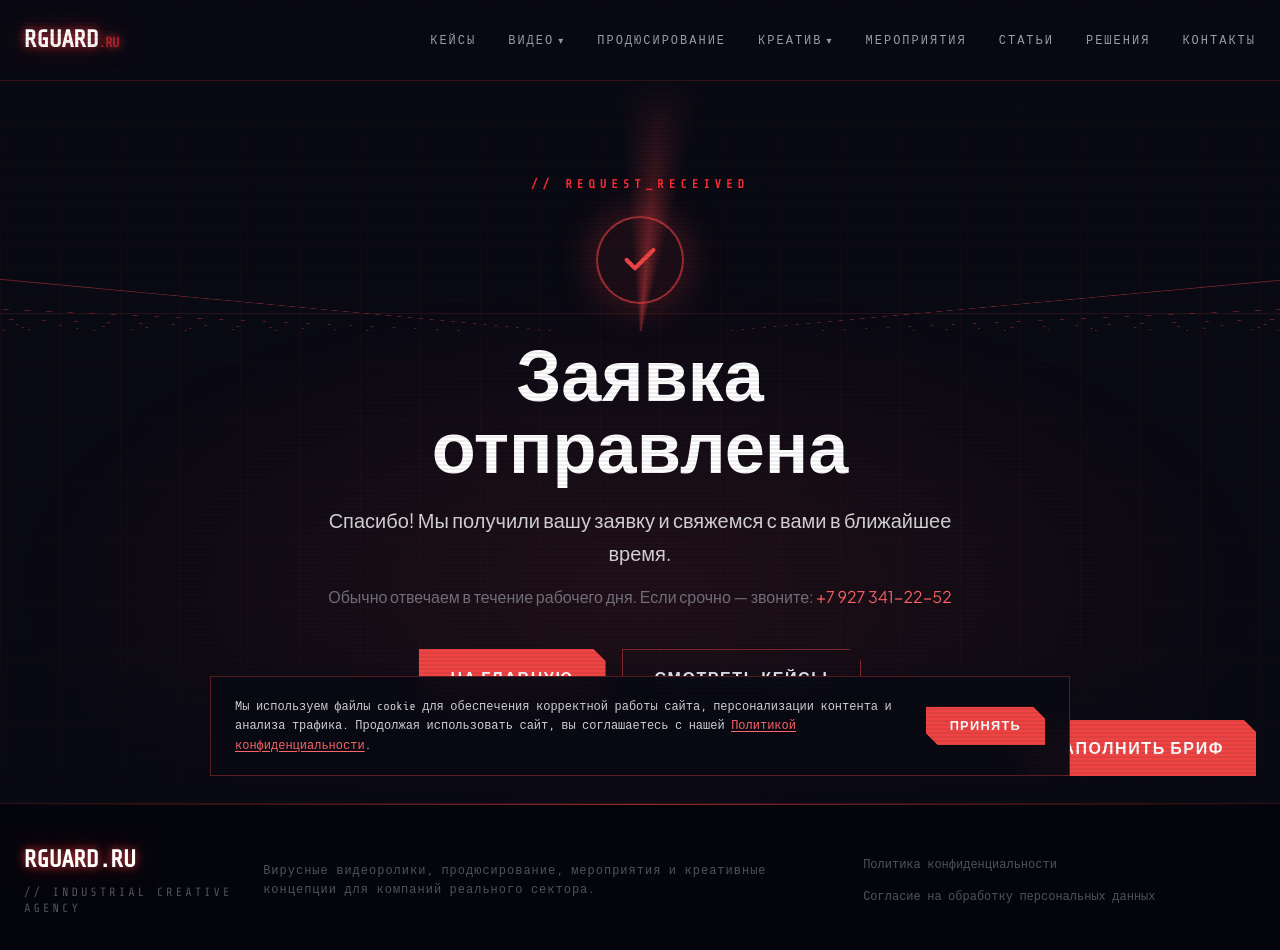
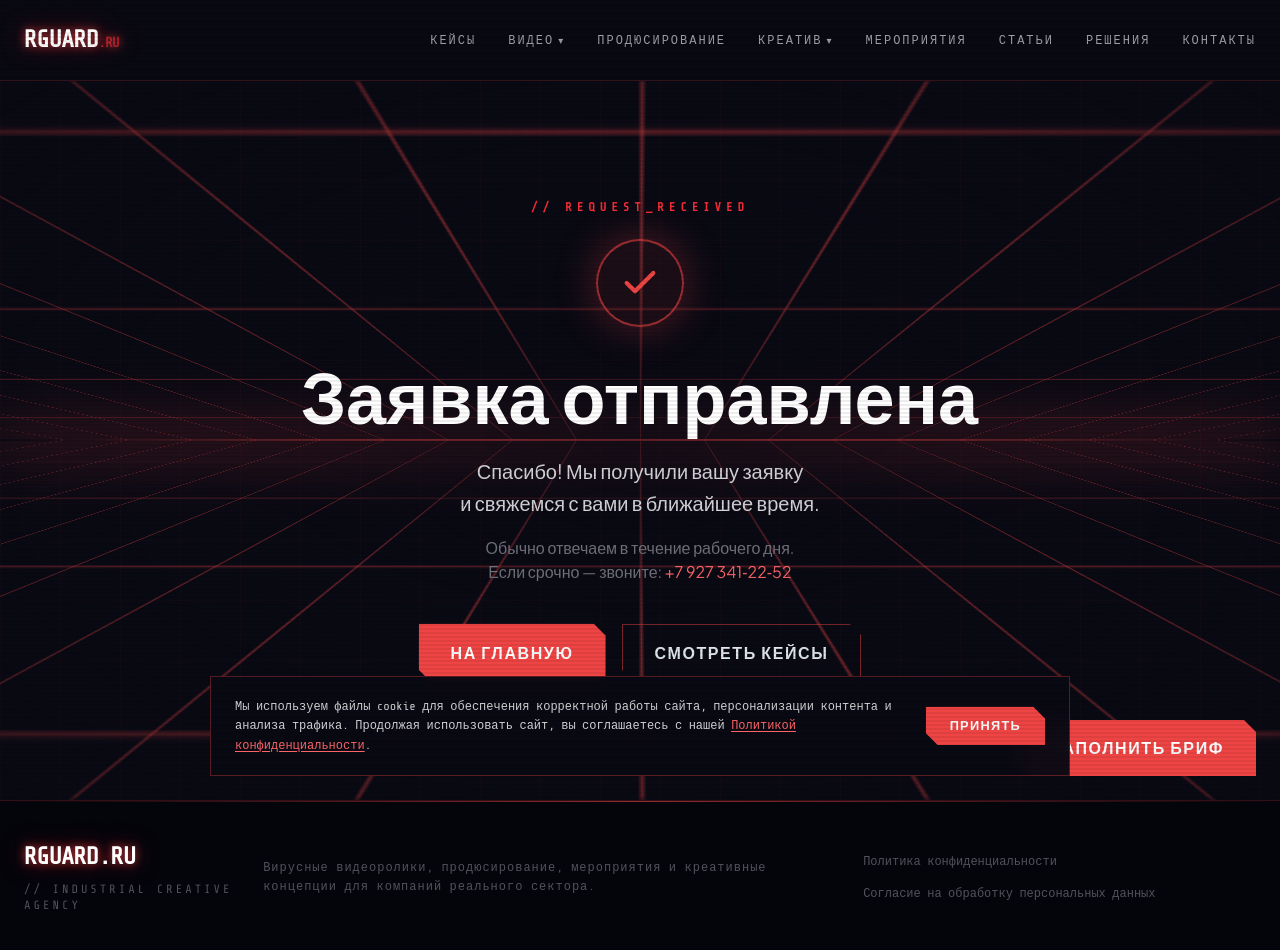
Before and after one commit to pihta3000-spec/rguard-site-nextjs, a Next.js app: page /thank-you in a window 1280 px wide. Shown: the top 950 px of the page. Built offline with nearby package versions, Linux system fonts and the light colour scheme.

Commit message:
thank-you: Retro Grid на всю высоту (коридор пол+потолок) + фикс переноса текста
Co-Authored-By: Claude Opus 4.8 <noreply@anthropic.com>

```diff
--- a/components/backgrounds/RetroGrid.js
+++ b/components/backgrounds/RetroGrid.js
@@ -1,36 +1,41 @@
-// Synthwave-сетка, уходящая в перспективу и движущаяся на зрителя
-// (аналог MagicUI «RetroGrid»), чистый CSS, без зависимостей. Тема — красный.
+// Synthwave-«коридор»: две перспективные плоскости (пол + потолок) сходятся на
+// горизонте в центре и движутся на зрителя — заполняет всю высоту. Чистый CSS.
 export default function RetroGrid() {
   return (
     <div className="retro" aria-hidden="true">
-      <div className="retro__plane">
-        <div className="retro__lines" />
-      </div>
-      <div className="retro__fade" />
+      <div className="retro__floor"><div className="lines floor" /></div>
+      <div className="retro__ceil"><div className="lines ceil" /></div>
+      <div className="retro__horizon" />
+      <div className="retro__vignette" />
       <style jsx>{`
-        .retro { position: absolute; inset: 0; overflow: hidden; pointer-events: none; perspective: 220px; }
-        .retro__plane { position: absolute; inset: 0; top: 35%; transform: rotateX(65deg); transform-origin: top center; }
-        .retro__lines {
-          position: absolute; left: -150%; right: -150%; top: 0; height: 350%;
+        .retro { position: absolute; inset: 0; overflow: hidden; pointer-events: none; perspective: 320px; }
+        .retro__floor, .retro__ceil { position: absolute; left: 0; right: 0; height: 50%; overflow: hidden; }
+        .retro__floor { bottom: 0; transform-origin: top center; transform: rotateX(72deg); }
+        .retro__ceil  { top: 0;    transform-origin: bottom center; transform: rotateX(-72deg); }
+        .lines {
+          position: absolute; left: -75%; right: -75%; top: -75%; bottom: -75%;
           background-image:
-            linear-gradient(to right, rgba(239,68,68,0.45) 1px, transparent 0),
-            linear-gradient(to bottom, rgba(239,68,68,0.45) 1px, transparent 0);
+            linear-gradient(to right, rgba(239,68,68,0.5) 1px, transparent 1px),
+            linear-gradient(to bottom, rgba(239,68,68,0.5) 1px, transparent 1px);
           background-size: 64px 64px;
-          animation: retro-move 6s linear infinite;
         }
-        @keyframes retro-move {
-          0% { transform: translateY(0); }
-          100% { transform: translateY(64px); }
+        .floor { animation: grid-move 5s linear infinite; }
+        .ceil  { animation: grid-move-rev 5s linear infinite; }
+        @keyframes grid-move      { from { transform: translateY(-64px); } to { transform: translateY(0); } }
+        @keyframes grid-move-rev  { from { transform: translateY(64px); }  to { transform: translateY(0); } }
+        .retro__horizon {
+          position: absolute; top: 50%; left: 0; right: 0; height: 2px; transform: translateY(-1px);
+          background: linear-gradient(90deg, transparent, #ef4444, transparent);
+          box-shadow: 0 0 60px 10px rgba(239,68,68,0.45);
         }
-        /* затемнение к горизонту сверху и плавный низ */
-        .retro__fade {
+        .retro__vignette {
           position: absolute; inset: 0;
           background:
-            linear-gradient(to bottom, #0a0a14 0%, transparent 28%, transparent 78%, #0a0a14 100%),
-            radial-gradient(ellipse 70% 60% at 50% 70%, rgba(239,68,68,0.10), transparent 70%);
+            radial-gradient(ellipse 55% 50% at 50% 50%, rgba(10,10,20,0.62), transparent 72%),
+            radial-gradient(ellipse at center, transparent 35%, rgba(10,10,20,0.55) 100%);
         }
         @media (prefers-reduced-motion: reduce) {
-          .retro__lines { animation: none; }
+          .floor, .ceil { animation: none; }
         }
       `}</style>
     </div>
--- a/pages/thank-you.js
+++ b/pages/thank-you.js
@@ -9,7 +9,7 @@ export default function ThankYou() {
       <Head><meta name="robots" content="noindex,follow" /></Head>
       <section className="relative overflow-hidden flex items-center justify-center px-4" style={{ minHeight: 'calc(100vh - 80px)' }}>
         <RetroGrid />
-        <div className="relative z-10 text-center max-w-2xl mx-auto py-24">
+        <div className="relative z-10 text-center max-w-3xl mx-auto py-24">
           <div className="font-mono-terminal text-red-500 uppercase tracking-[5px] text-xs font-bold mb-6 flicker">// REQUEST_RECEIVED</div>
 
           <div className="mx-auto mb-8 flex items-center justify-center" style={{ width: 88, height: 88, borderRadius: '50%', border: '2px solid rgba(239,68,68,0.6)', background: 'rgba(239,68,68,0.08)', boxShadow: '0 0 40px rgba(239,68,68,0.35)' }}>
@@ -17,8 +17,8 @@ export default function ThankYou() {
           </div>
 
           <h1 className="glitch-hero text-5xl md:text-7xl font-black leading-none mb-6">Заявка отправлена</h1>
-          <p className="text-zinc-300 text-xl leading-relaxed mb-4">Спасибо! Мы получили вашу заявку и свяжемся с вами в ближайшее время.</p>
-          <p className="text-zinc-500 text-base mb-10">Обычно отвечаем в течение рабочего дня. Если срочно — звоните: <a href="tel:+79273412252" className="text-red-400 hover:text-red-300 transition-colors whitespace-nowrap">+7 927 341-22-52</a></p>
+          <p className="text-zinc-300 text-xl leading-relaxed mb-4 mx-auto max-w-xl" style={{ textWrap: 'balance' }}>Спасибо! Мы получили вашу заявку и&nbsp;свяжемся с&nbsp;вами в&nbsp;ближайшее время.</p>
+          <p className="text-zinc-500 text-base mb-10 mx-auto max-w-xl" style={{ textWrap: 'balance' }}>Обычно отвечаем в течение рабочего дня. Если срочно — звоните: <a href="tel:+79273412252" className="text-red-400 hover:text-red-300 transition-colors whitespace-nowrap">+7&nbsp;927&nbsp;341‑22‑52</a></p>
 
           <div className="flex flex-col sm:flex-row gap-4 justify-center">
             <Link href="/" className="btn-primary">На главную</Link>
```
